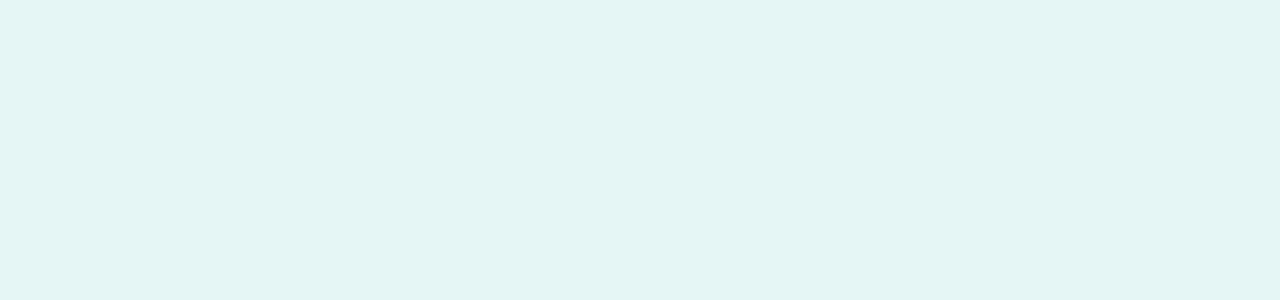
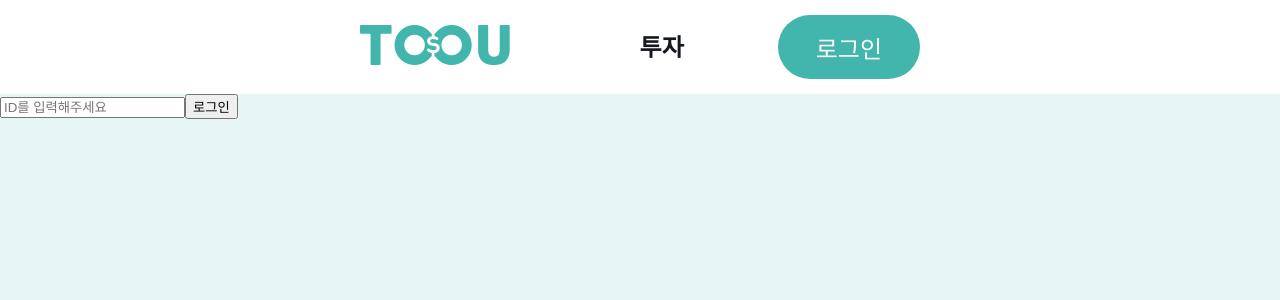
Before and after one commit to fintech4/frontend, a React (Create React App) app: page /login in a window 1280 px wide. Before the commit this address had no page. Shown: the top 300 px of the page. Built offline with nearby package versions, Linux system fonts and the light colour scheme; a web font is replaced by a local one.

Commit message:
feat: 로그인 기능구현

```diff
--- a/src/App.jsx
+++ b/src/App.jsx
@@ -4,8 +4,8 @@ import "./assets/css/styles.css";
 import MainPage from "./components/page/MainPage";
 import MyPage from "./components/page/MyPage";
 import WelcomePage from "./components/page/WelcomePage";
-import Navigation from "./components/ui/bar/Navigation";
 import "./assets/css/styles.css";
+import LoginPage from "./components/page/LoginPage";
 
 function App() {
   const [isLoggedIn, setIsLoggedIn] = useState(false);
@@ -18,9 +18,15 @@ function App() {
     }
   }, []);
 
+  const handleLoginSuccess = () => {
+    setIsLoggedIn(true);
+  };
+
   // 로그아웃 함수
   const handleLogout = () => {
-    localStorage.removeItem("token");
+    console.log("Logging out...");
+    localStorage.removeItem("token"); // 로컬 스토리지에서 토큰 제거
+    console.log("Token after removal:", localStorage.getItem("token")); // 토큰 제거 후 확인
     setIsLoggedIn(false);
   };
 
@@ -32,9 +38,15 @@ function App() {
           path="/main"
           element={<MainPage isLoggedIn={isLoggedIn} onLogout={handleLogout} />}
         />
+        <Route path="/mypage" element={<MyPage />} />{" "}
         <Route
-          path="/mypage"
-          element={<MyPage  />}
+          path="/login"
+          element={
+            <LoginPage
+              isLoggedIn={isLoggedIn}
+              onLoginSuccess={handleLoginSuccess}
+            />
+          }
         />
       </Routes>
     </Router>
--- /dev/null
+++ b/src/components/page/LoginPage.jsx
@@ -0,0 +1,48 @@
+import React, { useState } from "react";
+import styled from "styled-components";
+import { useNavigate } from "react-router-dom";
+import axios from "axios";
+import Navigation from "../ui/bar/Navigation";
+
+function LoginPage({ isLoggedIn, onLoginSuccess }) {
+  const [email, setEmail] = useState("");
+  const [loginResult, setLoginResult] = useState(null);
+  const navigate = useNavigate(); // useNavigate 훅 사용
+
+  const handleLogin = async () => {
+    try {
+      const response = await axios.get("/toou/api/auth/login/kakao", {
+        params: { kakaoId: email },
+      });
+      if (response.data.ok) {
+        setLoginResult("로그인 성공");
+        localStorage.setItem("token", "dummyToken"); // 필요시 토큰을 로컬 스토리지에 저장
+        onLoginSuccess(); // 로그인 성공 시 상태 업데이트
+        navigate("/main"); // 로그인 성공 시 /main 페이지로 리다이렉트
+      } else {
+        setLoginResult("로그인 실패");
+      }
+    } catch (error) {
+      console.error("Login failed:", error);
+      setLoginResult("로그인 실패");
+    }
+  };
+
+  return (
+    <>
+      <Navigation isLoggedIn={isLoggedIn} />
+      <div>
+        <input
+          type="text"
+          value={email}
+          onChange={(e) => setEmail(e.target.value)}
+          placeholder="ID를 입력해주세요"
+        />
+
+        <button onClick={handleLogin}>로그인</button>
+      </div>
+    </>
+  );
+}
+
+export default LoginPage;
--- a/src/components/ui/bar/Navigation.jsx
+++ b/src/components/ui/bar/Navigation.jsx
@@ -1,6 +1,7 @@
 import React from "react";
 import { Link } from "react-router-dom";
 import { styled } from "styled-components";
+import { useNavigate } from "react-router-dom";
 
 const NavigationBar = styled.nav`
   display: flex;
@@ -80,6 +81,13 @@ const SignInLink = styled(Link)`
 function Navigation({ path, isLoggedIn }) {
   console.log(path);
   console.log(isLoggedIn);
+  const navigate = useNavigate();
+
+  const handleLogout = () => {
+    localStorage.removeItem("token"); // 로컬 스토리지에서 토큰 제거
+    navigate("/"); // 로그아웃 후 로그인 페이지로 리다이렉트
+  };
+
   return (
     <NavigationBar>
       <NavigationWrapper>
@@ -106,9 +114,13 @@ function Navigation({ path, isLoggedIn }) {
             </TabLink>
           )}
           <SignInWrapper>
-            <SignInLink to={isLoggedIn ? "/logout" : "/login"}>
-              {isLoggedIn ? "로그아웃" : "로그인"}
-            </SignInLink>
+            {isLoggedIn ? (
+              <SignInLink to="/" onClick={handleLogout}>
+                로그아웃
+              </SignInLink>
+            ) : (
+              <SignInLink to="/login">로그인</SignInLink>
+            )}
           </SignInWrapper>
         </TabLinkWrapper>
       </NavigationWrapper>
```
